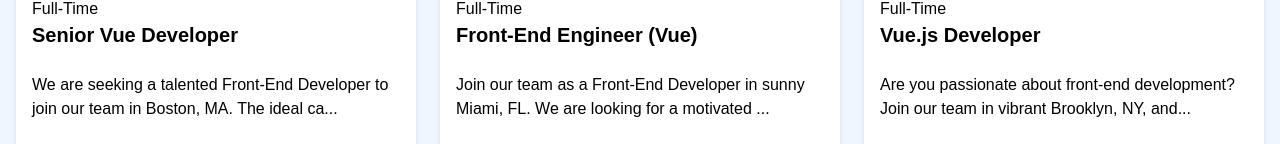
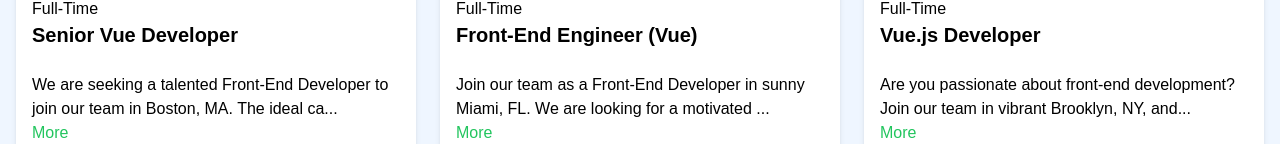
Before and after one commit to GWartelle/VueJobBoard, a Vue app: page / in a window 1280 px wide. Shown: the part 655-799 px from the top of the page. Built offline with nearby package versions, Linux system fonts and the light colour scheme; the HTML template or start-up script is replaced by a standard one.

Commit message:
Update JobListing with toggleFullDescription button

```diff
--- a/src/components/JobListing.vue
+++ b/src/components/JobListing.vue
@@ -6,6 +6,10 @@
 });
 
 const showFullDescription = ref(false);
+
+const toggleFullDescription = () => {
+  showFullDescription.value = !showFullDescription.value;
+};
 
 const troncatedDescription = computed(() => {
   let description = props.job.description;
@@ -26,7 +30,15 @@
       </div>
 
       <div class="mb-5">
-        {{ troncatedDescription }}
+        <div>
+          {{ troncatedDescription }}
+        </div>
+        <button
+          @click="toggleFullDescription"
+          class="text-green-500 hover:text-green-600 mb-5"
+        >
+          {{ showFullDescription ? "Less" : "More" }}
+        </button>
       </div>
 
       <h3 class="text-green-500 mb-2">{{ job.salary }} / Year</h3>
```
